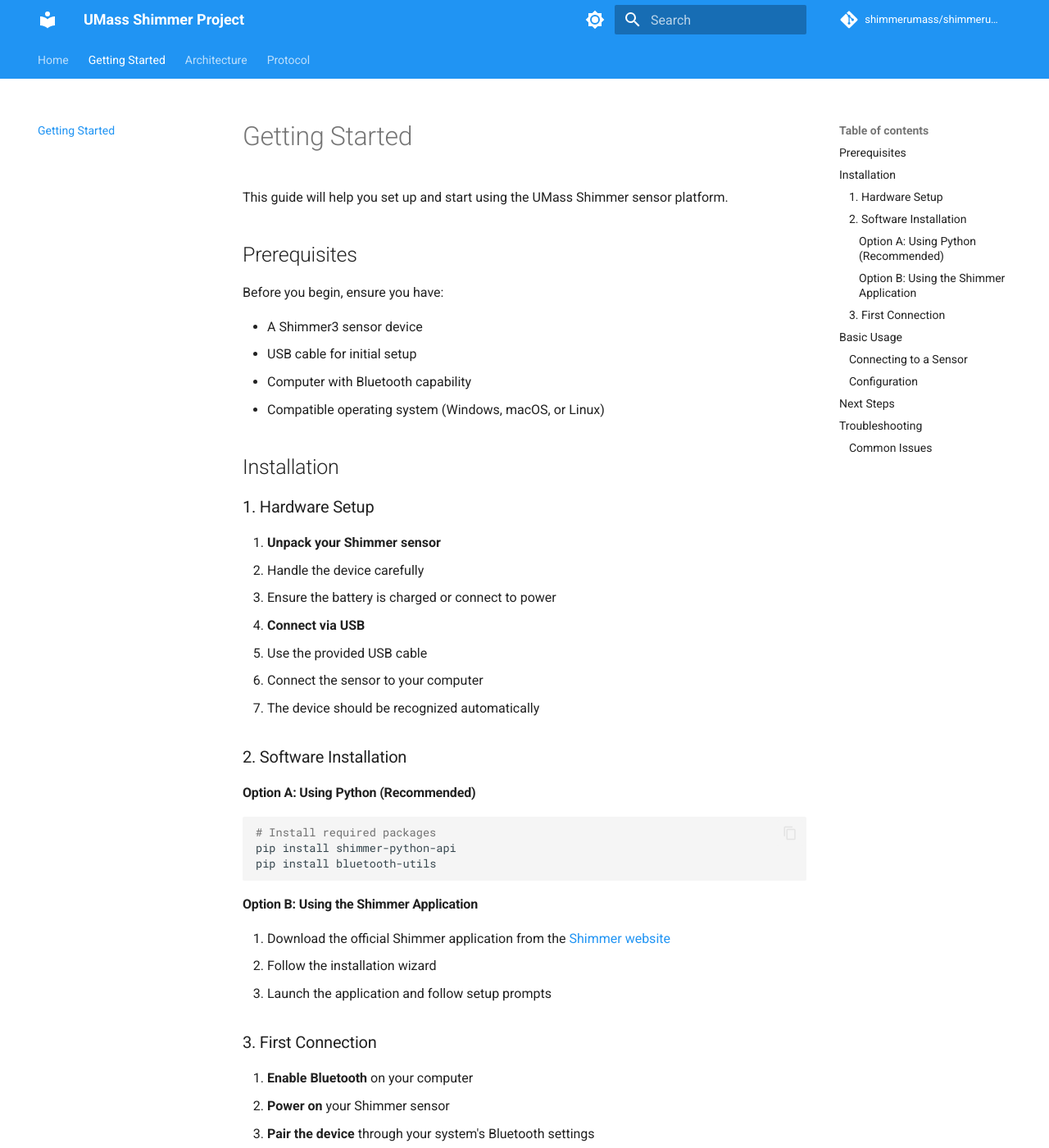
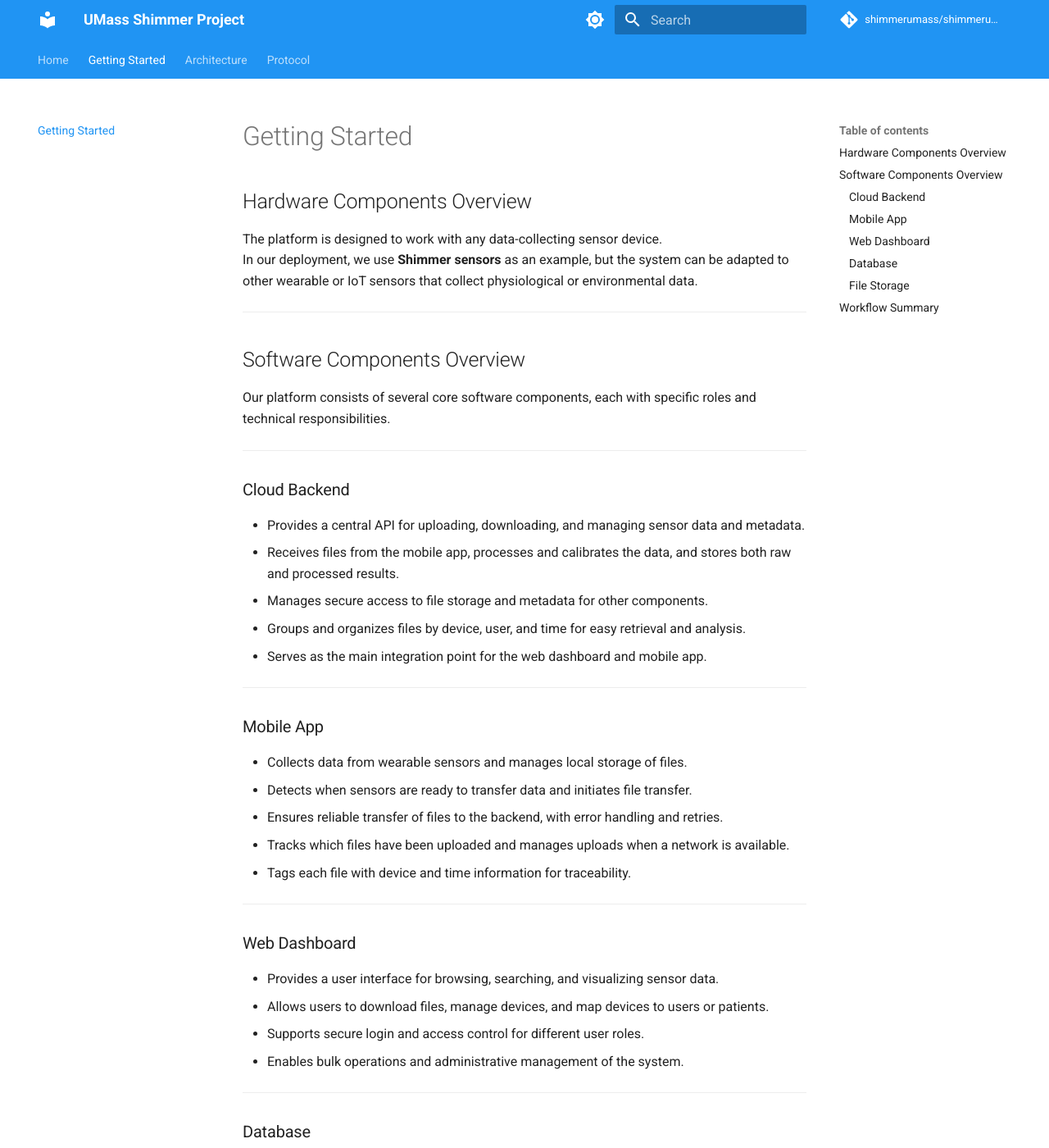
Before and after one commit to shimmerumass/shimmerumass, an MkDocs documentation site: the page built from docs/getting-started.md, in a window 1280 px wide and 1400 px high. Shown: the whole window at 82% size. Built offline with MkDocs 1.6.1 and Material for MkDocs 9.7.7, drawn with Linux system fonts in a browser that asks for light colours; comment, search, counter and statistics services are not loaded; some of the changed text lies outside the part shown.

Commit message:
Revise getting started guide to enhance clarity and structure by consolidating hardware and software components, and streamlining installation instructions.

````diff
--- a/docs/getting-started.md
+++ b/docs/getting-started.md
@@ -1,116 +1,62 @@
 # Getting Started
 
-This guide will help you set up and start using the UMass Shimmer sensor platform.
+## Hardware Components Overview
 
-## Prerequisites
+The platform is designed to work with any data-collecting sensor device.
+In our deployment, we use **Shimmer sensors** as an example, but the system can be adapted to other wearable or IoT sensors that collect physiological or environmental data.
 
-Before you begin, ensure you have:
+---
 
-- A Shimmer3 sensor device
-- USB cable for initial setup
-- Computer with Bluetooth capability
-- Compatible operating system (Windows, macOS, or Linux)
+## Software Components Overview
 
-## Installation
+Our platform consists of several core software components, each with specific roles and technical responsibilities.
 
-### 1. Hardware Setup
+---
 
-1. **Unpack your Shimmer sensor**
-   - Handle the device carefully
-   - Ensure the battery is charged or connect to power
+### Cloud Backend
+- Provides a central API for uploading, downloading, and managing sensor data and metadata.
+- Receives files from the mobile app, processes and calibrates the data, and stores both raw and processed results.
+- Manages secure access to file storage and metadata for other components.
+- Groups and organizes files by device, user, and time for easy retrieval and analysis.
+- Serves as the main integration point for the web dashboard and mobile app.
 
-2. **Connect via USB**
-   - Use the provided USB cable
-   - Connect the sensor to your computer
-   - The device should be recognized automatically
+---
 
-### 2. Software Installation
+### Mobile App
+- Collects data from wearable sensors and manages local storage of files.
+- Detects when sensors are ready to transfer data and initiates file transfer.
+- Ensures reliable transfer of files to the backend, with error handling and retries.
+- Tracks which files have been uploaded and manages uploads when a network is available.
+- Tags each file with device and time information for traceability.
 
-#### Option A: Using Python (Recommended)
+---
 
-```bash
-# Install required packages
-pip install shimmer-python-api
-pip install bluetooth-utils
-```
+### Web Dashboard
+- Provides a user interface for browsing, searching, and visualizing sensor data.
+- Allows users to download files, manage devices, and map devices to users or patients.
+- Supports secure login and access control for different user roles.
+- Enables bulk operations and administrative management of the system.
 
-#### Option B: Using the Shimmer Application
+---
 
-1. Download the official Shimmer application from the [Shimmer website](https://www.shimmersensing.com)
-2. Follow the installation wizard
-3. Launch the application and follow setup prompts
+### Database
+- Stores metadata about files, devices, users, and summary statistics for fast lookup and queries.
+- Supports grouping, searching, and validation of data sync status.
+- Keeps only summary and reference data, with large files stored separately.
 
-### 3. First Connection
+---
 
-1. **Enable Bluetooth** on your computer
-2. **Power on** your Shimmer sensor
-3. **Pair the device** through your system's Bluetooth settings
-4. **Test the connection** using the Shimmer application or API
+### File Storage
+- Stores all raw and processed sensor data files.
+- Supports scalable upload and download of large datasets.
+- Provides secure, time-limited access to files for authorized users and components.
+- References to files are stored in the database for quick lookup.
 
-## Basic Usage
+---
 
-### Connecting to a Sensor
+## Workflow Summary
 
-```python
-from shimmer_api import ShimmerDevice
-
-# Create connection
-sensor = ShimmerDevice()
-sensor.connect("00:06:66:XX:XX:XX")  # Replace with your device MAC
-
-# Start streaming
-sensor.start_streaming()
-
-# Read data
-data = sensor.read_data()
-print(data)
-
-# Stop streaming
-sensor.stop_streaming()
-sensor.disconnect()
-```
-
-### Configuration
-
-Basic sensor configuration options:
-
-- **Sampling Rate**: Set data collection frequency
-- **Sensor Selection**: Choose which sensors to activate
-- **Data Format**: Configure output data structure
-- **Power Management**: Optimize battery usage
-
-## Next Steps
-
-- Review the [Architecture](architecture.md) to understand system components
-- Learn about [Protocol](protocol.md) specifications for advanced integration
-- Explore example projects and use cases
-
-## Troubleshooting
-
-### Common Issues
-
-**Bluetooth Connection Problems**
-```
-- Ensure Bluetooth is enabled
-- Check device pairing status
-- Verify correct MAC address
-- Try restarting the Bluetooth service
-```
-
-**Data Not Streaming**
-```
-- Confirm sensor is powered on
-- Check connection status
-- Verify sensor configuration
-- Review firewall/security settings
-```
-
-**Battery Issues**
-```
-- Charge device for at least 2 hours
-- Check charging cable connection
-- Monitor battery indicator
-- Consider battery replacement if old
-```
-
-For additional support, check our [GitHub Issues](https://github.com/shimmerumass/shimmerumass-webpage/issues) or contact the development team.
+1. The **mobile app** collects data from Shimmer sensors, transfers files, and uploads them to the **cloud backend**.
+2. The **backend** decodes, calibrates, and stores data in **Amazon S3** and **DynamoDB**.
+3. The **web dashboard** provides researchers with tools to browse, visualize, and download data, as well as manage devices and users.
+4. **DynamoDB** and **S3** work together to provide fast metadata queries and scalable file storage.
````
